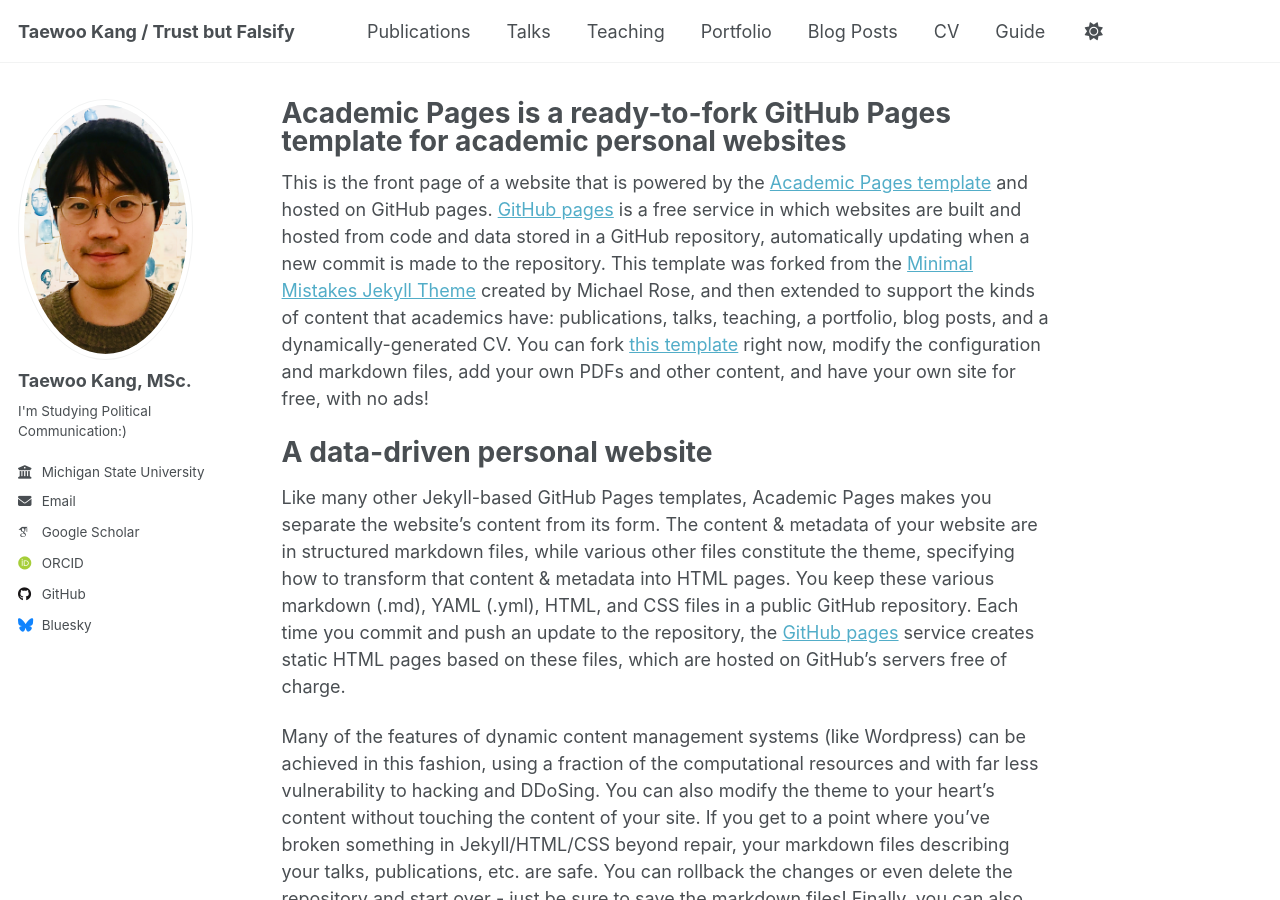
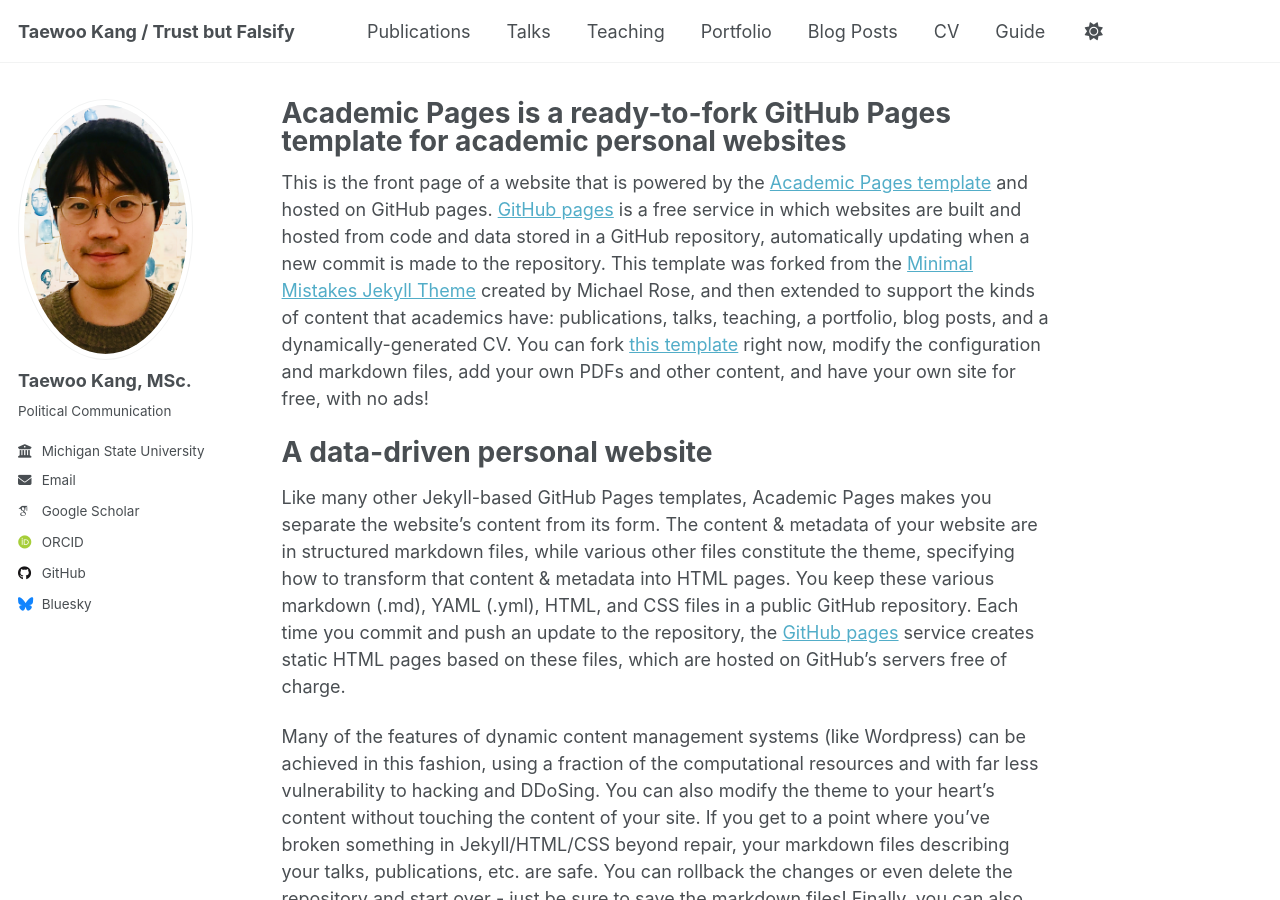
Before and after one commit to kteen2k/taewookang, a Jekyll site: the page built from _pages/about.md, in a window 1280 px wide and 900 px high. Built offline with Jekyll 4.4.1, drawn with Linux system fonts in a browser that asks for light colours; some web fonts are replaced.

Commit message:
_config.yml

```diff
--- a/_config.yml
+++ b/_config.yml
@@ -13,7 +13,7 @@ title                    : "Taewoo Kang / Trust but Falsify"
 title_separator          : "-"
 name                     : &name "Taewoo Kang"
 description              : &description "personal description"
-url                      : https://kteen2k.github.io/taewookang/ # the base hostname & protocol for your site e.g. "https://[your GitHub username].github.io" or if you already have some other page hosted on Github then use "https://[your GitHub username].github.io/[Your Repo Name]"
+url                      : https://kteen2k.github.io/taewookang # the base hostname & protocol for your site e.g. "https://[your GitHub username].github.io" or if you already have some other page hosted on Github then use "https://[your GitHub username].github.io/[Your Repo Name]"
 baseurl                  : "" # the subpath of your site, e.g. "/blog"
 repository               : "kteen2k/kteen2k.github.io"
 
@@ -24,7 +24,7 @@ author:
   # Biographic information
   avatar           : "profile_tw.png"
   name             : "Taewoo Kang, MSc."
-  bio              : "I'm Studying Political Communication:)"
+  bio              : "Political Communication"
   employer         : "Michigan State University"
   uri              : # URL
   email            : "kangtaew@msu.edu"
@@ -32,9 +32,9 @@ author:
   # Academic websites
   academia         : # URL
   arxiv            : # URL - Update with the correct link to your profile
-  googlescholar    : "https://scholar.google.com/citations?user=PS_CX0AAAAAJ"
+  googlescholar    : "https://scholar.google.com/citations?user=r0abOPMAAAAJ&hl=en&oi=ao"
   impactstory      : # URL
-  orcid            : "http://orcid.org/yourorcidurl"
+  orcid            : "https://orcid.org/0000-0002-4995-5145"
   semantic         : # URL
   researchgate     : # URL
   scopus           : # URL
@@ -48,7 +48,7 @@ author:
   stackoverflow    : # User number or user number and name (i.e., use "1" or "1/jeff-atwood")
 
   # Social media
-  bluesky          : "bsky.app" # Replace this with you Bluesky username
+  bluesky          : "greennail.bsky.social" # Replace this with you Bluesky username
   facebook         : # Username
   flickr           : # Username
   foursquare       : # Username
```
